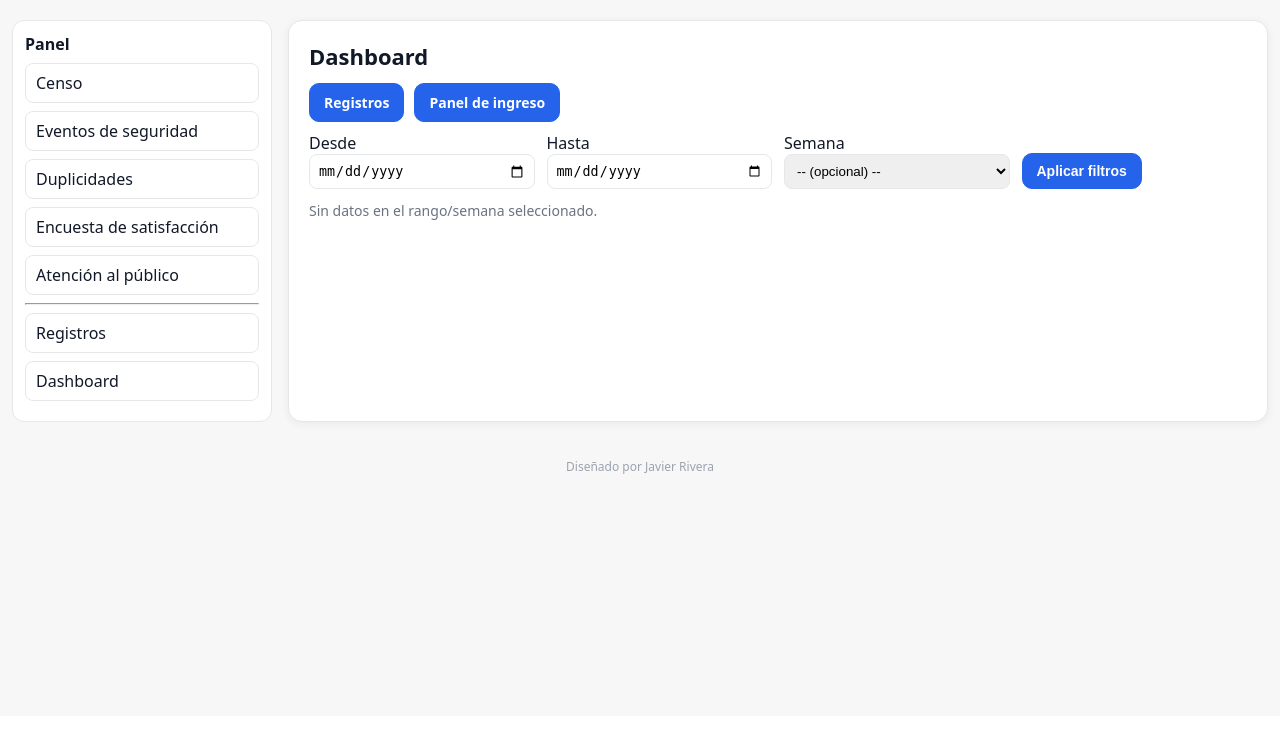
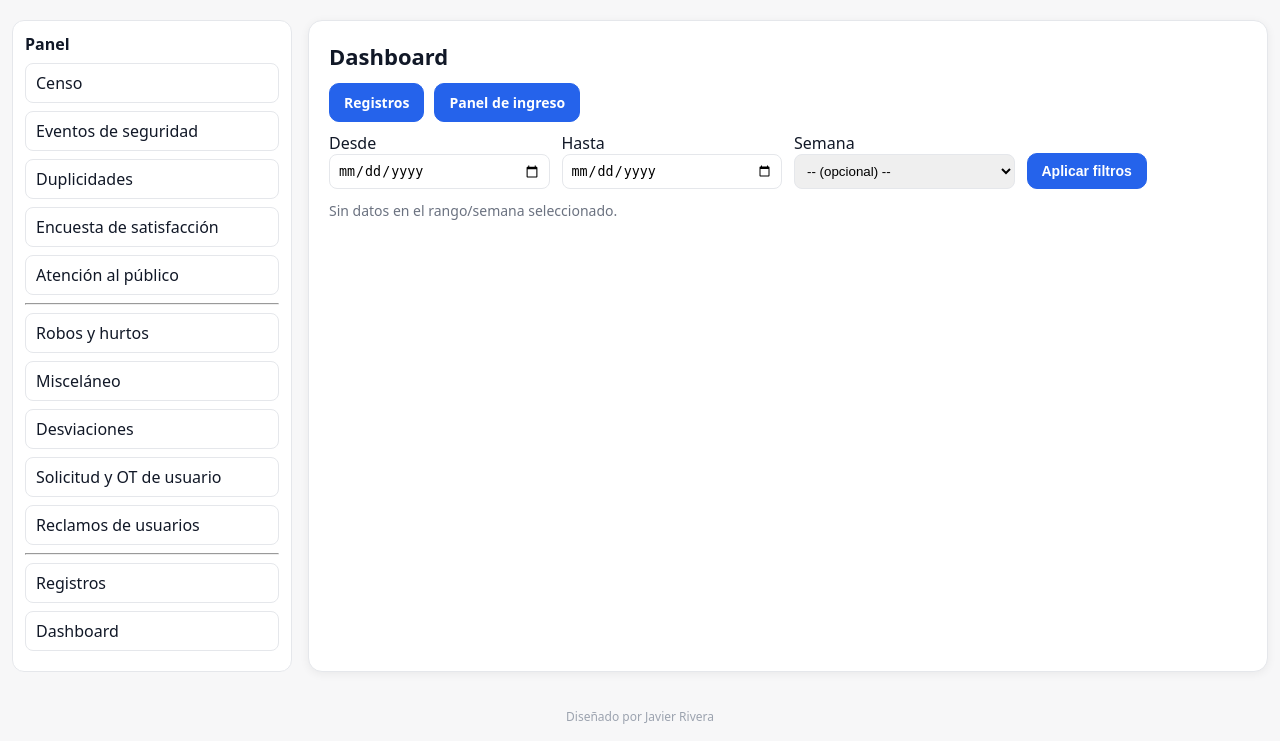
Before and after one commit to Javier-9690/5S, a Flask app: page /dashboard in a window 1280 px wide. Shown: the part 84-825 px from the top of the page. Before the commit the page ends 558 px from the top, so only its background shows below. Run offline with Flask 3, Linux system fonts and the light colour scheme; some libraries are stand-ins or nearby versions.

Commit message:
Update base.html

```diff
--- a/templates/base.html
+++ b/templates/base.html
@@ -25,8 +25,8 @@
     .title{font-weight:800; font-size:28px; letter-spacing:0.2px; text-align:center; margin:0; color:#0f172a;}
 
     .page{
-      display:grid; grid-template-columns: 260px 1fr; gap:16px;
-      max-width:1400px; margin:20px auto; padding:0 12px;
+      display:grid; grid-template-columns: 280px 1fr; gap:16px;
+      max-width:1500px; margin:20px auto; padding:0 12px;
     }
     aside.sidebar{
       align-self:start; position:sticky; top:72px;
@@ -34,7 +34,10 @@
       height:fit-content;
     }
     .side-title{font-weight:700; margin:0 0 8px;}
-    .side-links a{display:block; padding:8px 10px; border-radius:8px; text-decoration:none; color:#111827; border:1px solid var(--border); margin-bottom:8px;}
+    .side-links a{
+      display:block; padding:8px 10px; border-radius:8px; text-decoration:none;
+      color:#111827; border:1px solid var(--border); margin-bottom:8px;
+    }
     .side-links a.active{background:var(--primary); color:#fff; border-color:var(--primary);}
     main.content{
       background:var(--card); border:1px solid var(--border); border-radius:14px; padding:20px;
@@ -42,20 +45,25 @@
     }
 
     h1{margin:0 0 12px; font-size:22px;}
-    h2{margin:14px 0 8px; font-size:18px;}
+    h2{margin:10px 0}
     .muted{color:var(--muted); font-size:14px;}
     .flash{background:#fff3cd; border:1px solid #ffe08a; color:#7a5d00; padding:10px 12px; border-radius:10px; margin:12px 0; white-space:pre-line;}
     .toolbar{display:flex; gap:10px; margin:12px 0 0; flex-wrap:wrap;}
-    .btn{display:inline-block; padding:9px 14px; border-radius:10px; border:1px solid var(--primary); background:var(--primary); color:var(--primary-contrast); text-decoration:none; font-weight:600; font-size:14px;}
+    .btn{
+      display:inline-block; padding:9px 14px; border-radius:10px;
+      border:1px solid var(--primary); background:var(--primary);
+      color:var(--primary-contrast); text-decoration:none; font-weight:600; font-size:14px;
+    }
     .btn:focus,.btn:hover{filter:brightness(0.95)}
-    .btn-danger{background:#dc2626; border-color:#dc2626; color:#fff;}
-    .btn-danger:hover{filter:brightness(0.95)}
 
     table{width:100%; border-collapse:collapse;}
     th,td{border:1px solid var(--border); padding:8px; text-align:left; font-size:14px; vertical-align:top;}
     th{background:#f3f4f6;}
-    input[type="number"], input[type="text"], input[type="date"], input[type="datetime-local"], select, textarea{width:100%; padding:8px; border:1px solid var(--border); border-radius:8px; outline:none;}
+    input[type="number"], input[type="text"], input[type="date"], input[type="time"], input[type="datetime-local"], select, textarea{
+      width:100%; padding:8px; border:1px solid var(--border); border-radius:8px; outline:none;
+    }
     input:focus, select:focus, textarea:focus{border-color:var(--primary); box-shadow:0 0 0 3px rgba(37,99,235,.15)}
+    textarea{min-height:80px}
 
     .card { background:#fff; border:1px solid var(--border); border-radius:12px; padding:12px; text-align:center; }
 
@@ -79,14 +87,23 @@
     <aside class="sidebar">
       <div class="side-title">Panel</div>
       <div class="side-links">
+        <!-- Módulos base -->
         <a href="{{ url_for('panel', tab='censo') }}" class="{{ 'active' if current_tab=='censo' }}">Censo</a>
         <a href="{{ url_for('panel', tab='eventos') }}" class="{{ 'active' if current_tab=='eventos' }}">Eventos de seguridad</a>
         <a href="{{ url_for('panel', tab='duplicidades') }}" class="{{ 'active' if current_tab=='duplicidades' }}">Duplicidades</a>
         <a href="{{ url_for('panel', tab='encuesta') }}" class="{{ 'active' if current_tab=='encuesta' }}">Encuesta de satisfacción</a>
         <a href="{{ url_for('panel', tab='atencion') }}" class="{{ 'active' if current_tab=='atencion' }}">Atención al público</a>
+        <!-- Nuevos módulos -->
         <hr>
-        <a href="{{ url_for('registros') }}" class="{{ 'active' if current_tab=='registros' }}">Registros</a>
-        <a href="{{ url_for('dashboard') }}" class="{{ 'active' if current_tab=='dashboard' }}">Dashboard</a>
+        <a href="{{ url_for('panel', tab='robos') }}" class="{{ 'active' if current_tab=='robos' }}">Robos y hurtos</a>
+        <a href="{{ url_for('panel', tab='miscelaneo') }}" class="{{ 'active' if current_tab=='miscelaneo' }}">Misceláneo</a>
+        <a href="{{ url_for('panel', tab='desviaciones') }}" class="{{ 'active' if current_tab=='desviaciones' }}">Desviaciones</a>
+        <a href="{{ url_for('panel', tab='solicitud_ot') }}" class="{{ 'active' if current_tab=='solicitud_ot' }}">Solicitud y OT de usuario</a>
+        <a href="{{ url_for('panel', tab='reclamos') }}" class="{{ 'active' if current_tab=='reclamos' }}">Reclamos de usuarios</a>
+        <!-- Navegación -->
+        <hr>
+        <a href="{{ url_for('registros') }}">Registros</a>
+        <a href="{{ url_for('dashboard') }}">Dashboard</a>
       </div>
     </aside>
 
```
